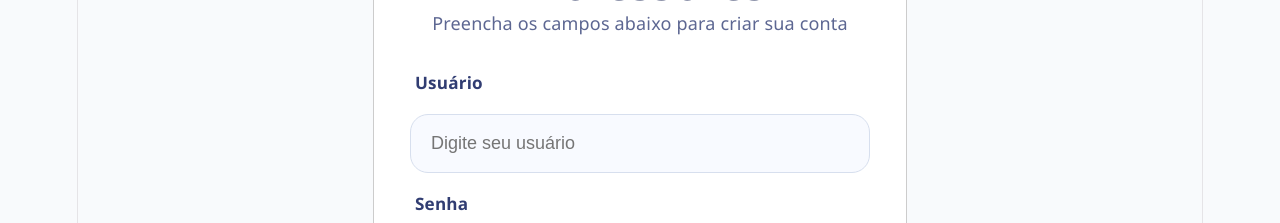
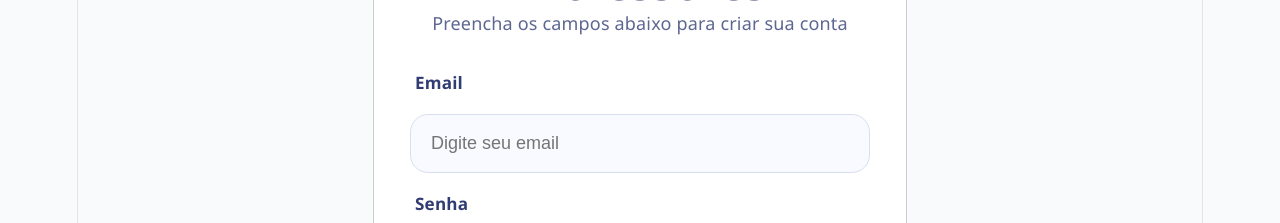
Before and after one commit to GuilhermeeCarvalho/Acesso-de-alunos-creche-, a React (Vite) app in the folder frontend/: page /cadastro-professor in a window 1280 px wide. Shown: the part 247-470 px from the top of the page. Built offline with nearby package versions, Linux system fonts and the light colour scheme.

Commit message:
alteração front

```diff
--- a/frontend/src/pages/cadastro-professor.jsx
+++ b/frontend/src/pages/cadastro-professor.jsx
@@ -11,8 +11,8 @@ function CadastroProfessor() {
           <p>Preencha os campos abaixo para criar sua conta</p>
         </div>
         <div className="cadastro-prof-form">
-          <label htmlFor="cadastro-prof-user">Usuário</label>
-          <input id="cadastro-prof-user" type="text" placeholder="Digite seu usuário" />
+          <label htmlFor="cadastro-prof-user">Email</label>
+          <input id="cadastro-prof-user" type="email" placeholder="Digite seu email" />
 
           <label htmlFor="cadastro-prof-password">Senha</label>
           <input id="cadastro-prof-password" type="password" placeholder="Digite sua senha" />
--- a/frontend/src/pages/login.jsx
+++ b/frontend/src/pages/login.jsx
@@ -11,8 +11,8 @@ function Login() {
           <p>Faça login para ter acesso ao sistema</p>
         </div>
         <div className="login-form">
-          <label htmlFor="login-user">Usuário</label>
-          <input id="login-user" type="text" placeholder="Digite seu usuário" />
+          <label htmlFor="login-user">Email</label>
+          <input id="login-user" type="email" placeholder="Digite seu email" />
 
           <label htmlFor="login-password">Senha</label>
           <input id="login-password" type="password" placeholder="Digite sua senha" />
```
